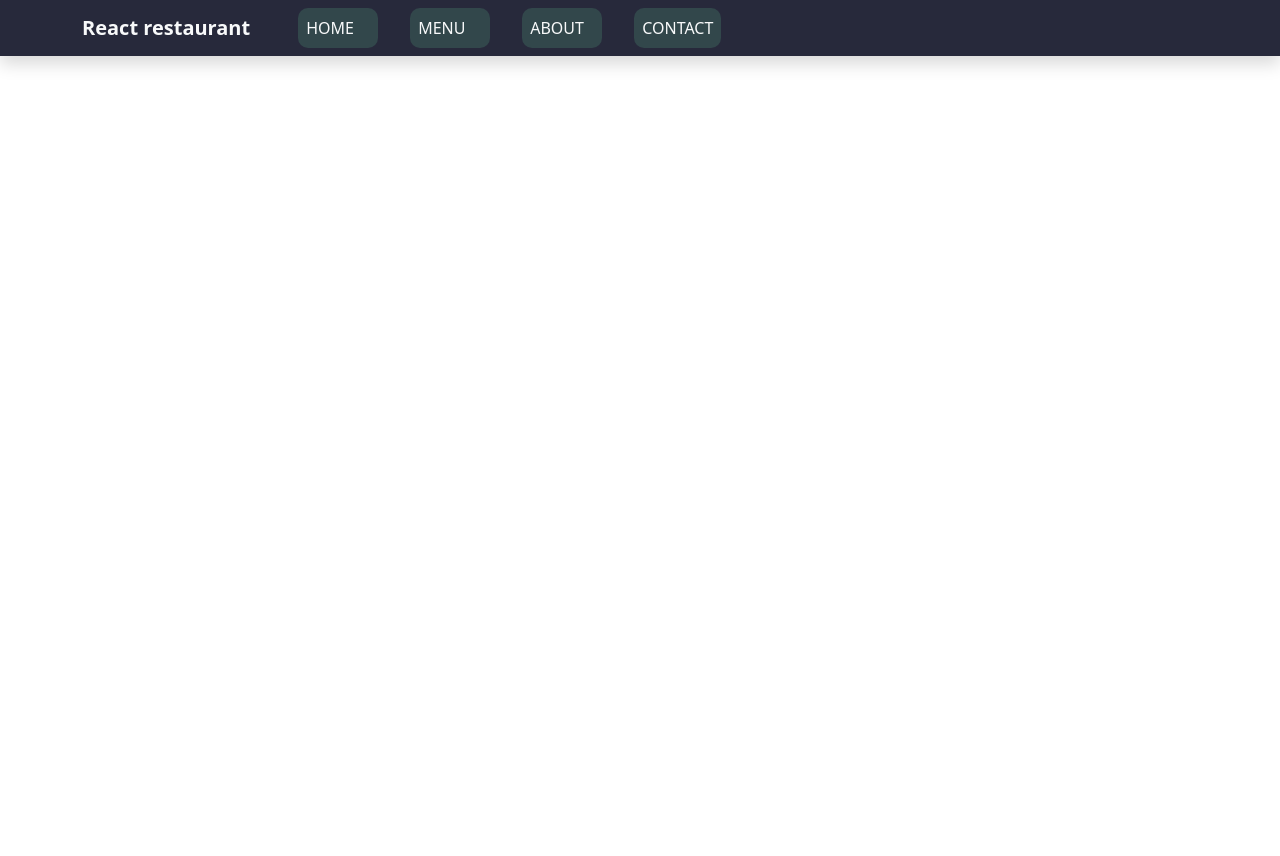
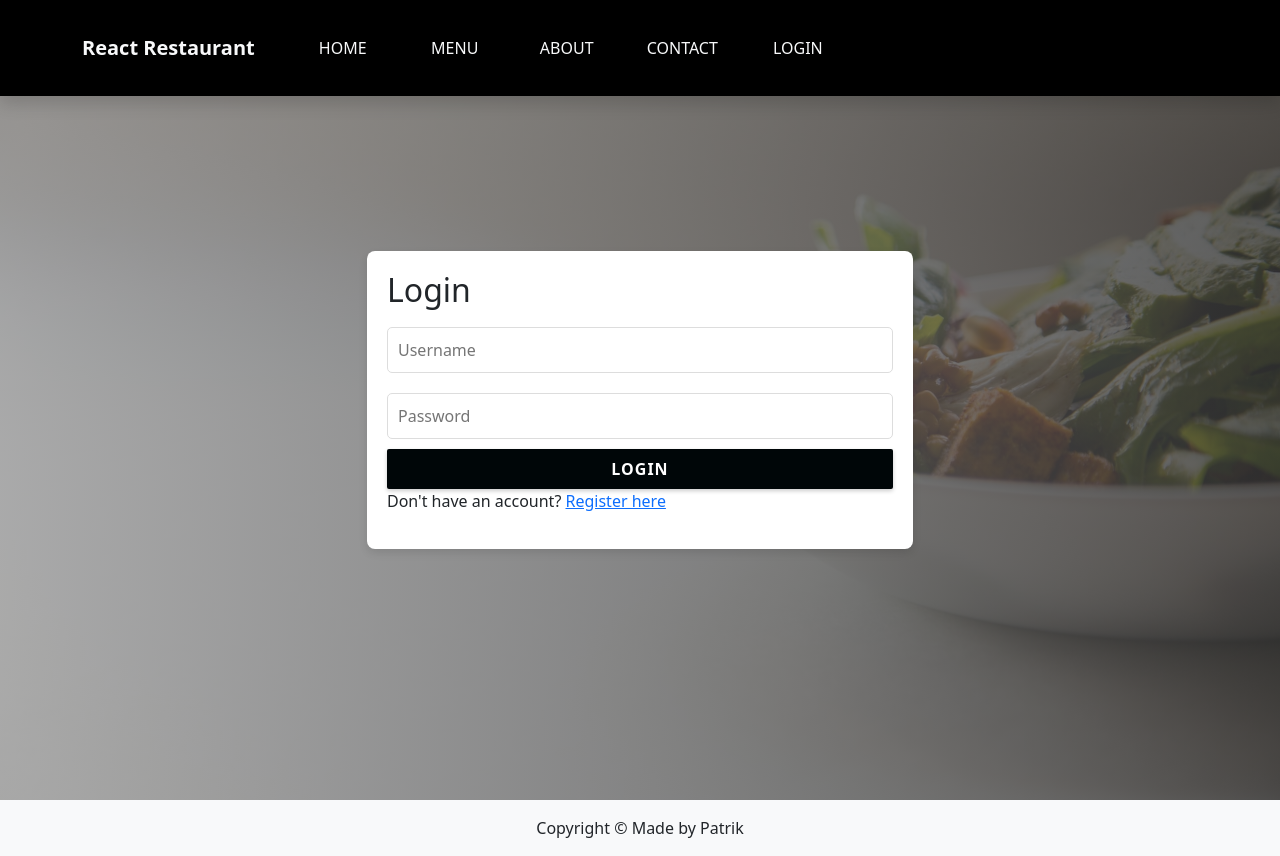
Before and after one commit to PatrikCosmin/React-Website, a React (Create React App) app: page /login in a window 1280 px wide. Before the commit the page ends 800 px from the top, so only its background shows below. Built offline with nearby package versions, Linux system fonts and the light colour scheme.

Commit message:
Update login/logout functionality

```diff
--- a/src/App.js
+++ b/src/App.js
@@ -7,7 +7,10 @@ import Home from './pages/Home';
 import Menu from './pages/Menu';
 import Contact from './pages/Contact';
 import About from './pages/About';
+import Login from './pages/Login'; // Import the Login component
+import Register from './pages/Register';
 import './components/GlowBtnNav.css';
+import { UserProvider } from './context/UserContext';
 
 function App() {
   const location = useLocation();
@@ -16,11 +19,12 @@ function App() {
 
   return (
     <div>
+      <UserProvider>
         <Navbar expand='lg' className='fixed-top bg-body-tertiary shadow navbar-custom'>
           <Container>
             <Navbar.Brand>
               <Link to='/' className='navbar-brand fw-semibold text-light'>
-              React restaurant
+                React Restaurant
               </Link>
             </Navbar.Brand>
             <Navbar.Toggle aria-controls='basic-navbar-nav' />
@@ -30,6 +34,7 @@ function App() {
                 <Nav.Link as={Link} to='/menu' className={`glow-on-hover ${isActive('/menu') ? 'glow-active' : ''} text-uppercase text-light mx-3`}>Menu</Nav.Link>
                 <Nav.Link as={Link} to='/about' className={`glow-on-hover ${isActive('/about') ? 'glow-active' : ''} text-uppercase text-light mx-3`}>About</Nav.Link>
                 <Nav.Link as={Link} to='/contact' className={`glow-on-hover ${isActive('/contact') ? 'glow-active' : ''} text-uppercase text-light mx-3`}>Contact</Nav.Link>
+                <Nav.Link as={Link} to='/login' className="glow-on-hover text-uppercase text-light mx-3">Login</Nav.Link>
               </Nav>
             </Navbar.Collapse>
           </Container>
@@ -40,10 +45,13 @@ function App() {
           <Route path='/menu' element={<Menu />} />
           <Route path='/about' element={<About />} />
           <Route path='/contact' element={<Contact />} />
+          <Route path='/login' element={<Login />} /> {/* New route for login */}
+          <Route path='/register' element={<Register />} /> {/* New route for registration */}
         </Routes>
+      </UserProvider>
 
       <footer className='bg-body-tertiary'>
-        <p className='p-3 m-0 text-center'>copyright @ made by Patrik</p>
+        <p className='p-3 m-0 text-center'>Copyright © Made by Patrik</p>
       </footer>
     </div>
   );
--- /dev/null
+++ b/src/components/FormBtn.css
@@ -0,0 +1,29 @@
+.login-btn {
+    display: flex;
+    flex-direction: column;
+    align-items: center;
+    justify-content: center;
+    color: white;
+    border: none;
+    outline: none;
+    font-size: 16px;
+    font-weight: 200;
+    overflow: hidden;
+    position: relative;
+    width: 100%;
+    height: 40px;
+    border-radius: 2px;
+    letter-spacing: 1px;
+    text-transform: uppercase;
+    background-color: #000608;
+    transition: all 0.3s ease; /* Smooth transition for hover effects */
+    box-shadow: 0 2px 4px rgba(0, 0, 0, 0.2); /* Initial subtle shadow */
+
+}
+
+.login-btn:hover {
+    background-color: #2c2c2c; /* Slightly darker shade on hover */
+    box-shadow: 0 0 15px rgba(223, 223, 223, 0.6); /* Glowing effect */
+    transform: scale(1.05); /* Slightly larger size */
+    cursor: pointer;
+}
--- /dev/null
+++ b/src/components/FormStyles.css
@@ -0,0 +1,39 @@
+/* FormStyles.css */
+.img {
+    background-image: url(../utils/img/header-img.jpg);
+    background-size: cover;
+    background-position: center;
+}
+
+.form-container {
+    display: flex;
+    justify-content: center;
+    align-items: center;
+    height: 100vh; /* Full viewport height */
+    background: linear-gradient(to right, rgba(150, 150, 150, 0.8), rgba(56, 56, 56, 0.8));
+    /* Transparent gradient */
+}
+
+  .form-box {
+    padding: 20px;
+    background: #fff;
+    border-radius: 8px;
+    box-shadow: 0 4px 8px rgba(0, 0, 0, 0.1);
+  }
+
+  .form-input {
+    width: 100%;
+    padding: 10px;
+    margin: 10px 0;
+    border-radius: 5px;
+    border: 1px solid #ddd;
+  }
+
+  .form-button {
+    width: 100%;
+    padding: 10px;
+    margin-top: 10px;
+    border-radius: 5px;
+    border: none;
+    cursor: pointer;
+  }
--- a/src/components/GlowBtnNav.css
+++ b/src/components/GlowBtnNav.css
@@ -1,9 +1,15 @@
+/* Sets the style for the navbar. Ensures it has a black background and is fixed to the top */
 .navbar.fixed-top.bg-body-tertiary.shadow.navbar-custom {
-    background-color: #27293b !important;
+    background-color: #000000 !important;
 }
 
+/* Styles for the navigation links (glow-on-hover class)
+   - Sets the display, alignment, size, border, color, etc.
+   - Positions the links relative to their container
+   - Adds a border radius and padding for visual appeal */
 .glow-on-hover {
-    display: inline-flex;
+    text-align: center;
+    display: inline;
     align-items: center;
     justify-content: center;
     min-width: 80px;
@@ -14,14 +20,20 @@
     background: #111;
     cursor: pointer;
     position: relative;
+    margin: 20px;
     z-index: 0;
     border-radius: 10px;
     padding: 0 20px;
 }
 
+/* Specifies the style for the glowing effect before the element (pseudo-element)
+   - Sets a linear gradient background
+   - Positions and sizes the element
+   - Includes a blur filter for the glow effect
+   - Sets initial opacity to 0 for a transition effect */
 .glow-on-hover:before {
     content: '';
-    background: linear-gradient(45deg, #ff0000, #ff7300, #fffb00, #48ff00, #00ffd5, #002bff, #7a00ff, #ff00ab, #ff0000);
+    background: linear-gradient(45deg, #d9d9d9, #c0c0c0, #a7a7a7, #8f8f8f, #767676, #8c8c8c, #a3a3a3, #bababa, #d9d9d9);
     position: absolute;
     top: -2px;
     left: -2px;
@@ -31,35 +43,46 @@
     width: calc(100% + 4px);
     height: calc(100% + 4px);
     opacity: 0;
-    transition: opacity .3s ease-in-out;
+    transition: opacity .3s linear;
     border-radius: 10px;
 }
 
+/* Changes the text color when the button is in an active state */
 .glow-on-hover:active {
-    color: #000;
+    color: #8f8d8d;
 }
 
+/* Increases the opacity of the :before pseudo-element on hover to make the glow visible */
 .glow-on-hover:hover:before {
     opacity: 1;
 }
 
+/* Sets the background of the :after pseudo-element, used for the button face */
 .glow-on-hover:after {
     z-index: -1;
     content: '';
     position: absolute;
     width: 100%;
     height: 100%;
-    background: #32474b;
+    background: #000000;
     left: 0;
     top: 0;
     border-radius: 10px;
 }
 
+/* Changes the background color of the navigation button when it is the active route
+   - This is where you set the color for an active navigation button */
+.glow-on-hover.glow-active {
+    background-color: #d9d9d9 !important; /* Bright gray color for active state */
+}
+
+/* Defines the animation for the glowing effect */
 .glow-active:before {
     opacity: 1;
     animation: glowing 20s linear infinite;
 }
 
+/* Keyframes for the glowing animation, creating a moving gradient effect */
 @keyframes glowing {
     0% { background-position: 0 0; }
     50% { background-position: 400% 0; }
--- /dev/null
+++ b/src/context/UserContext.js
@@ -0,0 +1,42 @@
+import React, { createContext, useState, useContext } from 'react';
+import { Alert, Button } from 'react-bootstrap';
+
+const UserContext = createContext(null);
+
+export const UserProvider = ({ children }) => {
+  const [user, setUser] = useState(null);
+  const [showLoginSuccess, setShowLoginSuccess] = useState(false); // State for login success message
+  const [showLoginFailed, setShowLoginFailed] = useState(false); // State for login failed message
+
+  const login = (userData) => {
+    setUser(userData);
+    setShowLoginSuccess(true); // Show login success message
+    // Additional login logic (e.g., storing token)
+  };
+
+  const handleCloseLoginSuccess = () => {
+    setShowLoginSuccess(false); // Close login success message
+  };
+
+  const handleCloseLoginFailed = () => {
+    setShowLoginFailed(false); // Close login failed message
+  };
+
+  return (
+    <UserContext.Provider value={{ user, login }}>
+      {children}
+      {/* Login success message */}
+      <Alert show={showLoginSuccess} variant="success" onClose={handleCloseLoginSuccess} dismissible>
+        <Alert.Heading>Login Successful!</Alert.Heading>
+        <p>You have successfully logged in.</p>
+      </Alert>
+      {/* Login failed message */}
+      <Alert show={showLoginFailed} variant="danger" onClose={handleCloseLoginFailed} dismissible>
+        <Alert.Heading>Login Failed!</Alert.Heading>
+        <p>Incorrect username or password.</p>
+      </Alert>
+    </UserContext.Provider>
+  );
+};
+
+export const useUser = () => useContext(UserContext);
--- a/src/pages/Home.js
+++ b/src/pages/Home.js
@@ -4,6 +4,7 @@ import './Home.css';
 import AboutImg from '../utils/img/about-img.jpg';
 import { Link } from 'react-router-dom';
 import anime from 'animejs/lib/anime.es.js'; // Import Anime.js library
+import '../components/GlowBtnMenu.css';
 
 function Home() {
     useEffect(() => {
--- /dev/null
+++ b/src/pages/Login.js
@@ -0,0 +1,94 @@
+import React, { useState, useEffect } from 'react';
+import { Link } from 'react-router-dom';
+import { useUser } from '../context/UserContext';
+import { Modal, Button } from 'react-bootstrap';
+import '../components/FormStyles.css';
+import '../components/FormBtn.css';
+
+function Login() {
+  const { login } = useUser();
+  const [username, setUsername] = useState('');
+  const [password, setPassword] = useState('');
+  const [showLoginFailed, setShowLoginFailed] = useState(false);
+  const [showLoginSuccess, setShowLoginSuccess] = useState(false);
+  const [loading, setLoading] = useState(false);
+  const [redirectToHome, setRedirectToHome] = useState(false);
+
+  const handleLogin = async (event) => {
+    event.preventDefault();
+    setLoading(true);
+
+    // Simulate login process
+    try {
+      // Replace this with your actual login logic
+      if (username === 'patrik' && password === 'patrik') {
+        await login({ username, token: 'abc123' });
+        setShowLoginFailed(false); // Reset login failed message
+        setShowLoginSuccess(true); // Show success modal
+      } else {
+        setShowLoginFailed(true);
+      }
+    } catch (error) {
+      console.error('Login failed:', error);
+      setShowLoginFailed(true);
+    } finally {
+      setLoading(false);
+    }
+  };
+
+  useEffect(() => {
+    if (showLoginSuccess) {
+      const timeout = setTimeout(() => {
+        setShowLoginSuccess(false);
+        setRedirectToHome(true);
+      }, 500); // Redirect after 1 second
+
+      return () => clearTimeout(timeout);
+    }
+  }, [showLoginSuccess]);
+
+  useEffect(() => {
+    if (redirectToHome) {
+      setTimeout(() => {
+        setRedirectToHome(false);
+        window.location.href = '/';
+      }, 200); // Redirect to home after 2 seconds
+    }
+  }, [redirectToHome]);
+
+  return (
+    <div className='img'>
+      <div className="form-container">
+        <div className="form-box">
+          <h2>Login</h2>
+          <form onSubmit={handleLogin}>
+            <input type="text" className="form-input" placeholder="Username" value={username} onChange={(e) => setUsername(e.target.value)} />
+            <input type="password" className="form-input" placeholder="Password" value={password} onChange={(e) => setPassword(e.target.value)} />
+            <button type="submit" className="login-btn" style={{ fontWeight: 'bold' }}>
+              {loading ? (
+                <div className="spinner"></div>
+              ) : (
+                'Login'
+              )}
+            </button>
+          </form>
+          {showLoginFailed && <p style={{ color: 'red' }}>Username or Password was not correct, try again.</p>}
+          <p>Don't have an account? <Link to="/register">Register here</Link></p>
+        </div>
+      </div>
+      {/* Login success modal */}
+      <Modal show={showLoginSuccess} onHide={() => setShowLoginSuccess(false)}>
+        <Modal.Header closeButton>
+          <Modal.Title>Login Successful!</Modal.Title>
+        </Modal.Header>
+        <Modal.Body>
+          You have successfully logged in.
+        </Modal.Body>
+        <Modal.Footer>
+        </Modal.Footer>
+      </Modal>
+    </div>
+  );
+}
+
+export default Login;
--- /dev/null
+++ b/src/pages/Register.js
@@ -0,0 +1,22 @@
+import React from 'react';
+import '../components/FormStyles.css';
+import '../components/GlowBtnNav.css'; // Same button styling
+
+function Register() {
+  return (
+    <div className="form-container">
+      <div className="form-box">
+        <h2>Register</h2>
+        <form>
+          <input type="text" className="form-input" placeholder="Username" />
+          <input type="email" className="form-input" placeholder="Email" />
+          <input type="password" className="form-input" placeholder="Password" />
+          <input type="password" className="form-input" placeholder="Confirm Password" />
+          <button type="submit" className="login-btn" style={{ fontWeight: 'bold' }}>Register</button>
+        </form>
+      </div>
+    </div>
+  );
+}
+
+export default Register;
```
Also changed, not shown: src/components/GlowBtnMenu.css (+6 -2 lines). Lines whose indentation alone changed are shown as unchanged.
